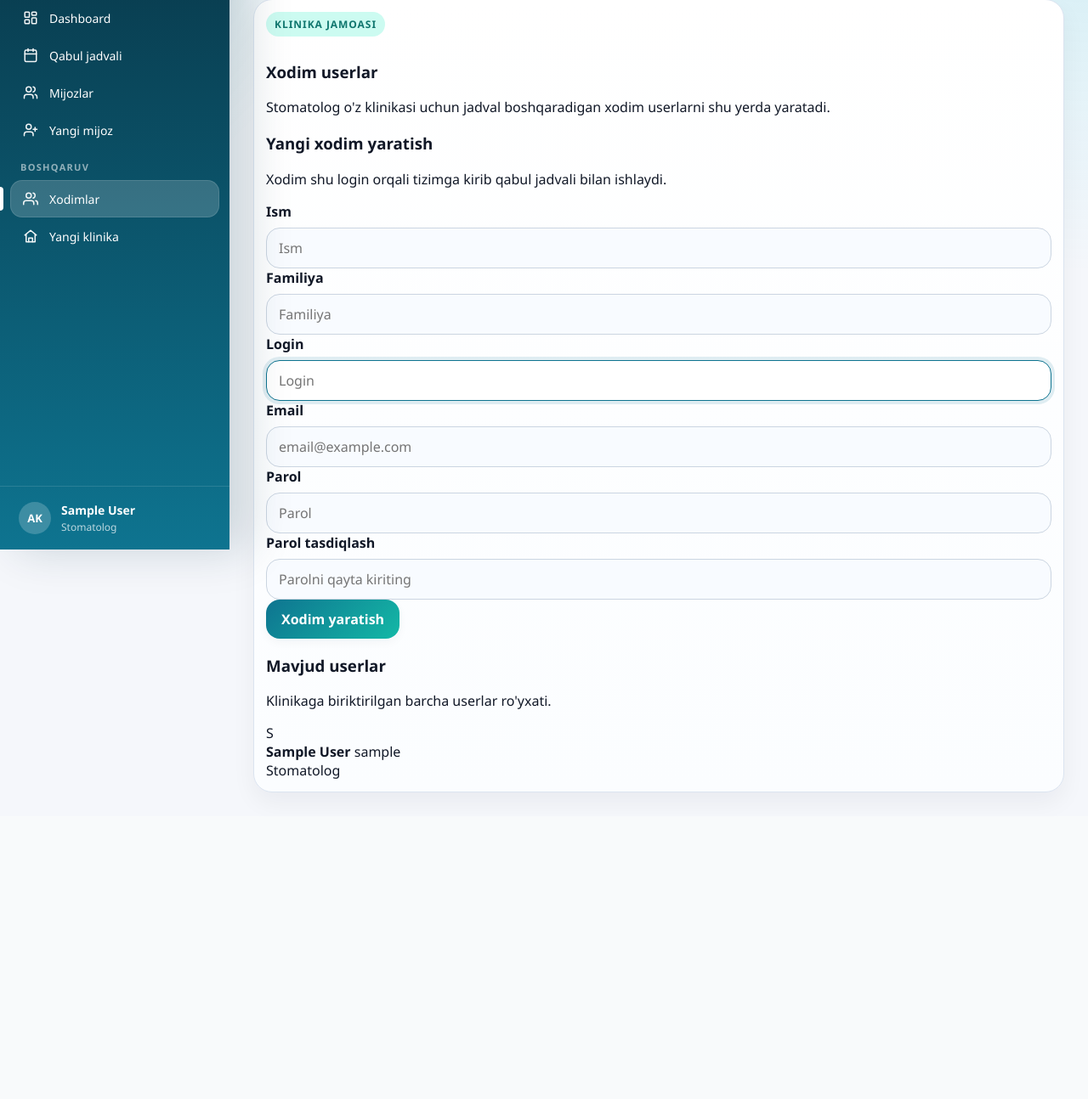
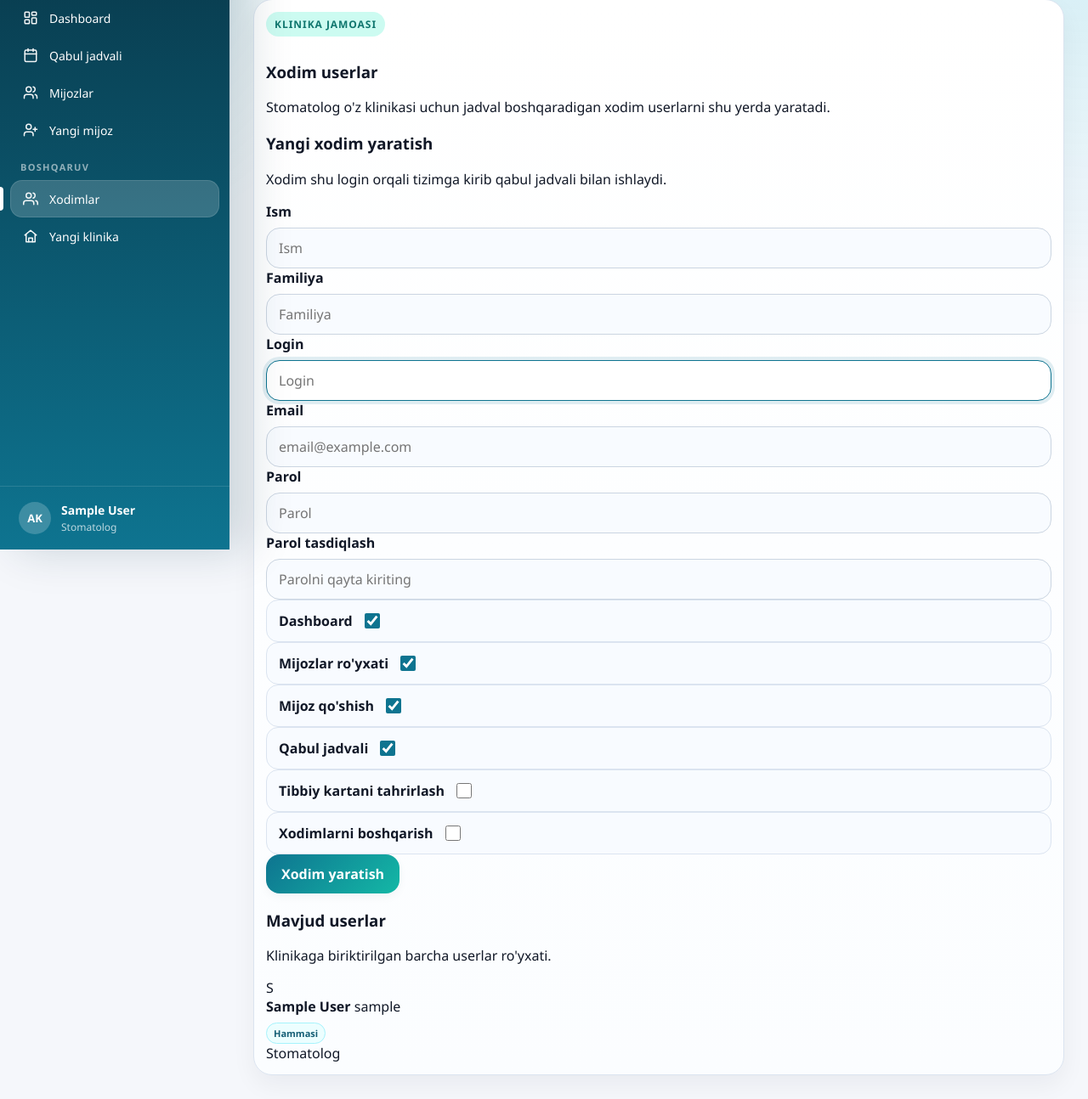
Before and after one commit to behruz12005/dental_project, a Django app: page /doctor/staff/ in a window 1280 px wide. Shown: the part 153-1447 px from the top of the page at 85% size. Before the commit the page ends 1088 px from the top, so only its background shows below. Run offline with Django 5.2, Linux system fonts and the light colour scheme; a user stored in the database is signed in; tables that the repository leaves empty hold one stand-in row (values such as "Sample post").

Commit message:
Add clinic user page permissions

```diff
--- a/doctor/forms.py
+++ b/doctor/forms.py
@@ -53,10 +53,57 @@ class StaffUserCreateForm(UserCreationForm):
         label="Parol tasdiqlash",
         widget=forms.PasswordInput(attrs={"class": "form-input", "placeholder": "Parolni qayta kiriting"}),
     )
+    can_view_dashboard = forms.BooleanField(
+        label="Dashboard",
+        required=False,
+        initial=True,
+        widget=forms.CheckboxInput(attrs={"class": "form-checkbox"}),
+    )
+    can_view_customers = forms.BooleanField(
+        label="Mijozlar ro'yxati",
+        required=False,
+        initial=True,
+        widget=forms.CheckboxInput(attrs={"class": "form-checkbox"}),
+    )
+    can_add_customers = forms.BooleanField(
+        label="Mijoz qo'shish",
+        required=False,
+        initial=True,
+        widget=forms.CheckboxInput(attrs={"class": "form-checkbox"}),
+    )
+    can_view_calendar = forms.BooleanField(
+        label="Qabul jadvali",
+        required=False,
+        initial=True,
+        widget=forms.CheckboxInput(attrs={"class": "form-checkbox"}),
+    )
+    can_edit_medical_records = forms.BooleanField(
+        label="Tibbiy kartani tahrirlash",
+        required=False,
+        widget=forms.CheckboxInput(attrs={"class": "form-checkbox"}),
+    )
+    can_manage_staff = forms.BooleanField(
+        label="Xodimlarni boshqarish",
+        required=False,
+        widget=forms.CheckboxInput(attrs={"class": "form-checkbox"}),
+    )
 
     class Meta:
         model = User
-        fields = ["first_name", "last_name", "username", "email", "password1", "password2"]
+        fields = [
+            "first_name",
+            "last_name",
+            "username",
+            "email",
+            "password1",
+            "password2",
+            "can_view_dashboard",
+            "can_view_customers",
+            "can_add_customers",
+            "can_view_calendar",
+            "can_edit_medical_records",
+            "can_manage_staff",
+        ]
 
 
 class CustomerForm(forms.ModelForm):
--- a/doctor/static/doctor/doctor.css
+++ b/doctor/static/doctor/doctor.css
@@ -88,6 +88,40 @@ a{text-decoration:none;color:inherit}
   width:18px;
   height:18px;
   accent-color:#0e7490;
+}
+.staff-form-grid .form-group:has(.form-checkbox){
+  display:flex;
+  flex-direction:row;
+  align-items:center;
+  gap:10px;
+  min-height:48px;
+  padding:12px 14px;
+  border:1px solid #dbe4f0;
+  border-radius:14px;
+  background:#f8fbff;
+}
+.staff-form-grid .form-group:has(.form-checkbox) label{
+  margin:0;
+  font-weight:800;
+}
+.staff-permission-list{
+  display:flex;
+  flex-wrap:wrap;
+  gap:6px;
+  margin-top:8px;
+}
+.staff-permission-list em{
+  display:inline-flex;
+  align-items:center;
+  min-height:24px;
+  padding:4px 8px;
+  border-radius:999px;
+  background:#ecfeff;
+  color:#155e75;
+  border:1px solid #a5f3fc;
+  font-size:11px;
+  font-style:normal;
+  font-weight:900;
 }
 .form-actions{display:flex;gap:10px;flex-wrap:wrap}
 .form-error{color:#b91c1c;font-size:14px}
--- a/doctor/templates/doctor/base.html
+++ b/doctor/templates/doctor/base.html
@@ -40,6 +40,7 @@
 
         <nav class="admin-sidebar-nav">
           <div class="admin-nav-title">Asosiy</div>
+          {% if can_view_dashboard %}
           <a
             href="{{ dashboard_url }}"
             class="admin-nav-item{% if request.path == dashboard_url %} is-active{% endif %}"
@@ -55,6 +56,8 @@
 </span>
               <span class="admin-nav-label">Dashboard</span>
           </a>
+          {% endif %}
+          {% if can_view_calendar %}
           <a
             href="{{ calendar_url }}"
             class="admin-nav-item{% if request.path == calendar_url or '/calendar/' in request.path %} is-active{% endif %}"
@@ -70,6 +73,8 @@
 </span>
               <span class="admin-nav-label">Qabul jadvali</span>
           </a>
+          {% endif %}
+          {% if can_view_customers %}
           <a
             href="{{ customer_list_url }}"
             class="admin-nav-item{% if request.path == customer_list_url or '/customers/' in request.path %} is-active{% endif %}"
@@ -85,6 +90,7 @@
 </span>
               <span class="admin-nav-label">Mijozlar</span>
           </a>
+          {% endif %}
           {% if can_add_customers %}
             <a
               href="{{ customer_create_url }}"
--- a/doctor/templates/doctor/staff_list.html
+++ b/doctor/templates/doctor/staff_list.html
@@ -52,6 +52,18 @@
               <div class="staff-member-copy">
                 <strong>{{ membership.user.get_full_name|default:membership.user.username }}</strong>
                 <span>{{ membership.user.username }}</span>
+                <div class="staff-permission-list">
+                  {% if membership.is_owner %}
+                    <em>Hammasi</em>
+                  {% else %}
+                    {% if membership.can_view_dashboard %}<em>Dashboard</em>{% endif %}
+                    {% if membership.can_view_customers %}<em>Mijozlar</em>{% endif %}
+                    {% if membership.can_add_customers %}<em>Mijoz qo'shish</em>{% endif %}
+                    {% if membership.can_view_calendar %}<em>Qabul jadvali</em>{% endif %}
+                    {% if membership.can_edit_medical_records %}<em>Tibbiy karta</em>{% endif %}
+                    {% if membership.can_manage_staff %}<em>Xodimlar</em>{% endif %}
+                  {% endif %}
+                </div>
               </div>
               <span class="staff-role-badge{% if membership.is_owner %} is-owner{% endif %}">{{ membership.get_role_display }}</span>
             </article>
--- a/doctor/views.py
+++ b/doctor/views.py
@@ -123,6 +123,16 @@ def get_current_clinic(user, session=None):
 def role_redirect(user):
     membership = get_current_membership(user)
     if membership:
+        if user.is_superuser or membership.has_page_permission("can_view_dashboard"):
+            return "doctor:dashboard"
+        if membership.has_page_permission("can_view_calendar"):
+            return "doctor:calendar"
+        if membership.has_page_permission("can_view_customers"):
+            return "doctor:customer_list"
+        if membership.has_page_permission("can_add_customers"):
+            return "doctor:customer_create"
+        if membership.has_page_permission("can_manage_staff"):
+            return "doctor:staff_list"
         return "doctor:dashboard"
     return "doctor:clinic_setup"
 
@@ -138,6 +148,23 @@ def clinic_required(view_func):
         request.current_clinic = membership.clinic
         return view_func(request, *args, **kwargs)
     return wrapped
+
+
+def page_permission_required(permission_name):
+    def decorator(view_func):
+        @wraps(view_func)
+        @login_required
+        def wrapped(request, *args, **kwargs):
+            membership = get_current_membership(request.user, session=request.session)
+            if not membership:
+                return redirect("doctor:clinic_setup")
+            if not request.user.is_superuser and not membership.has_page_permission(permission_name):
+                return HttpResponseForbidden("Bu sahifaga kirish uchun ruxsat yo'q.")
+            request.clinic_membership = membership
+            request.current_clinic = membership.clinic
+            return view_func(request, *args, **kwargs)
+        return wrapped
+    return decorator
 
 
 def owner_required(view_func):
@@ -162,19 +189,25 @@ def get_customer_for_request(request, pk):
 def clinic_context(request, **extra):
     membership = getattr(request, "clinic_membership", get_current_membership(request.user, session=request.session))
     clinic = getattr(request, "current_clinic", membership.clinic if membership else None)
-    can_edit_medical_records = bool(
-        request.user.is_authenticated
-        and (request.user.is_superuser or (membership and membership.is_owner))
-    )
+    is_platform_admin = bool(request.user.is_authenticated and request.user.is_superuser)
+    can_view_dashboard = bool(is_platform_admin or (membership and membership.has_page_permission("can_view_dashboard")))
+    can_view_customers = bool(is_platform_admin or (membership and membership.has_page_permission("can_view_customers")))
+    can_add_customers = bool(is_platform_admin or (membership and membership.has_page_permission("can_add_customers")))
+    can_view_calendar = bool(is_platform_admin or (membership and membership.has_page_permission("can_view_calendar")))
+    can_edit_medical_records = bool(is_platform_admin or (membership and membership.has_page_permission("can_edit_medical_records")))
+    can_manage_staff = bool(is_platform_admin or (membership and membership.has_page_permission("can_manage_staff")))
     memberships = list(request.user.clinic_memberships.select_related("clinic").order_by("clinic__name", "id")) if request.user.is_authenticated else []
     base = {
         "current_membership": membership,
         "current_clinic": clinic,
         "available_memberships": memberships,
+        "can_view_dashboard": can_view_dashboard,
+        "can_view_customers": can_view_customers,
+        "can_view_calendar": can_view_calendar,
         "can_manage_patients": can_edit_medical_records,
         "can_edit_medical_records": can_edit_medical_records,
-        "can_manage_staff": can_edit_medical_records,
-        "can_add_customers": bool(request.user.is_authenticated and membership),
+        "can_manage_staff": can_manage_staff,
+        "can_add_customers": can_add_customers,
     }
     base.update(extra)
     return base
@@ -281,7 +314,7 @@ def clinic_switch(request):
     return redirect(redirect_url)
 
 
-@clinic_required
+@page_permission_required("can_view_dashboard")
 def dashboard(request):
     clinic = request.current_clinic
     today = timezone.localdate()
@@ -332,7 +365,7 @@ def dashboard(request):
     return render(request, "doctor/home.html", context)
 
 
-@clinic_required
+@page_permission_required("can_view_customers")
 def customer_list(request):
     query = (request.GET.get("q") or "").strip()
     referred_by = (request.GET.get("referred_by") or "").strip()
@@ -363,7 +396,7 @@ def customer_list(request):
     )
 
 
-@clinic_required
+@page_permission_required("can_add_customers")
 def customer_create(request):
     form = CustomerForm(request.POST or None, request.FILES or None)
     if request.method == "POST" and form.is_valid():
@@ -373,7 +406,9 @@ def customer_create(request):
         messages.success(request, "Mijoz qo'shildi.")
         if request.clinic_membership.is_owner or request.user.is_superuser:
             return redirect("doctor:customer_odontogram", pk=customer.pk)
-        return redirect("doctor:calendar")
+        if request.clinic_membership.has_page_permission("can_view_calendar"):
+            return redirect("doctor:calendar")
+        return redirect("doctor:customer_list")
 
     return render(
         request,
@@ -388,7 +423,7 @@ def customer_create(request):
     )
 
 
-@owner_required
+@page_permission_required("can_edit_medical_records")
 def customer_update(request, pk):
     customer = get_customer_for_request(request, pk)
     form = CustomerForm(request.POST or None, request.FILES or None, instance=customer)
@@ -411,7 +446,7 @@ def customer_update(request, pk):
     )
 
 
-@owner_required
+@page_permission_required("can_edit_medical_records")
 def customer_delete(request, pk):
     customer = get_customer_for_request(request, pk)
     if request.method == "POST":
@@ -431,7 +466,7 @@ def customer_delete(request, pk):
     )
 
 
-@owner_required
+@page_permission_required("can_edit_medical_records")
 def customer_reset(request, pk):
     customer = get_customer_for_request(request, pk)
     if request.method == "POST":
@@ -464,7 +499,7 @@ def customer_reset(request, pk):
     )
 
 
-@clinic_required
+@page_permission_required("can_view_customers")
 def customer_odontogram(request, pk):
     customer = get_object_or_404(Customer.objects.prefetch_related("tooth_states"), pk=pk, clinic=request.current_clinic)
     initial_payload = build_customer_payload(customer)
@@ -482,7 +517,7 @@ def customer_odontogram(request, pk):
     )
 
 
-@owner_required
+@page_permission_required("can_edit_medical_records")
 @require_POST
 def customer_odontogram_save(request, pk):
     customer = get_customer_for_request(request, pk)
@@ -498,7 +533,7 @@ def customer_odontogram_save(request, pk):
     return JsonResponse({"ok": True, "message": "Odontogram saqlandi.", "historyCount": history_count})
 
 
-@clinic_required
+@page_permission_required("can_view_customers")
 def customer_history_feed(request, pk):
     customer = get_customer_for_request(request, pk)
     tooth_no = parse_tooth_no(request.GET.get("tooth_no"))
@@ -512,7 +547,7 @@ def customer_history_feed(request, pk):
     return JsonResponse({"ok": True, "toothNo": tooth_no, "items": [serialize_history_entry(entry) for entry in entries]})
 
 
-@owner_required
+@page_permission_required("can_edit_medical_records")
 @require_POST
 def customer_history_add(request, pk):
     customer = get_customer_for_request(request, pk)
@@ -539,7 +574,7 @@ def customer_history_add(request, pk):
     return JsonResponse({"ok": True, "item": serialize_history_entry(entry)})
 
 
-@owner_required
+@page_permission_required("can_edit_medical_records")
 @require_POST
 def customer_history_update(request, pk, history_id):
     customer = get_customer_for_request(request, pk)
@@ -585,7 +620,7 @@ def customer_history_update(request, pk, history_id):
     return JsonResponse({"ok": True, "item": serialize_history_entry(entry), "message": "Tarix yozuvi yangilandi."})
 
 
-@owner_required
+@page_permission_required("can_manage_staff")
 def staff_list(request):
     clinic = request.current_clinic
     form = StaffUserCreateForm(request.POST or None)
@@ -595,6 +630,12 @@ def staff_list(request):
             clinic=clinic,
             user=user,
             role=ClinicMembership.ROLE_STAFF,
+            can_view_dashboard=form.cleaned_data["can_view_dashboard"],
+            can_view_customers=form.cleaned_data["can_view_customers"],
+            can_add_customers=form.cleaned_data["can_add_customers"],
+            can_view_calendar=form.cleaned_data["can_view_calendar"],
+            can_edit_medical_records=form.cleaned_data["can_edit_medical_records"],
+            can_manage_staff=form.cleaned_data["can_manage_staff"],
         )
         messages.success(request, "Xodim user yaratildi.")
         return redirect("doctor:staff_list")
@@ -614,7 +655,7 @@ def staff_list(request):
     )
 
 
-@clinic_required
+@page_permission_required("can_view_calendar")
 def calendar_view(request):
     clinic = request.current_clinic
     staff_queryset = get_clinic_users_queryset(clinic)
@@ -641,7 +682,7 @@ def calendar_view(request):
     )
 
 
-@clinic_required
+@page_permission_required("can_view_calendar")
 def appointment_events(request):
     clinic = request.current_clinic
     events = clinic.appointments.select_related("customer", "assigned_to")
@@ -656,7 +697,7 @@ def appointment_events(request):
     return JsonResponse([serialize_appointment_event(item) for item in events], safe=False)
 
 
-@clinic_required
+@page_permission_required("can_view_calendar")
 @require_POST
 def appointment_create(request):
     clinic = request.current_clinic
@@ -683,7 +724,7 @@ def appointment_create(request):
     return JsonResponse({"ok": True, "event": serialize_appointment_event(appointment)})
 
 
-@clinic_required
+@page_permission_required("can_view_calendar")
 @require_POST
 def appointment_update(request, appointment_id):
     clinic = request.current_clinic
@@ -710,7 +751,7 @@ def appointment_update(request, appointment_id):
     return JsonResponse({"ok": True, "event": serialize_appointment_event(appointment)})
 
 
-@clinic_required
+@page_permission_required("can_view_calendar")
 @require_POST
 def appointment_delete(request, appointment_id):
     clinic = request.current_clinic
```
Also changed, not shown: doctor/admin.py (+22 -2 lines), doctor/models.py (+11 -0 lines), doctor/migrations/0009_clinicmembership_can_add_customers_and_more.py (added).
